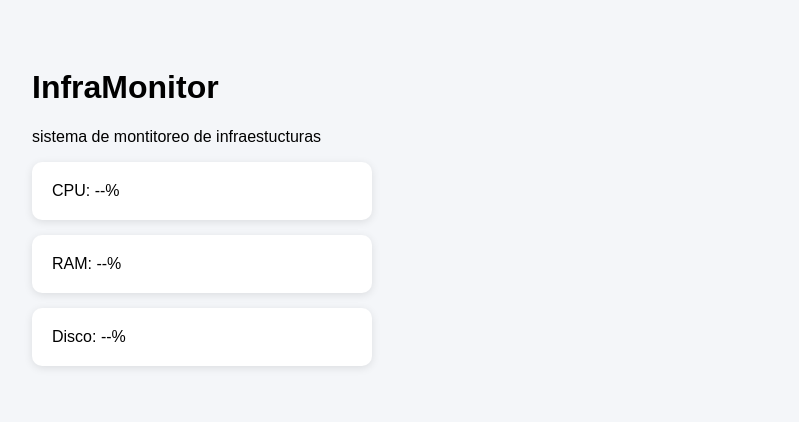
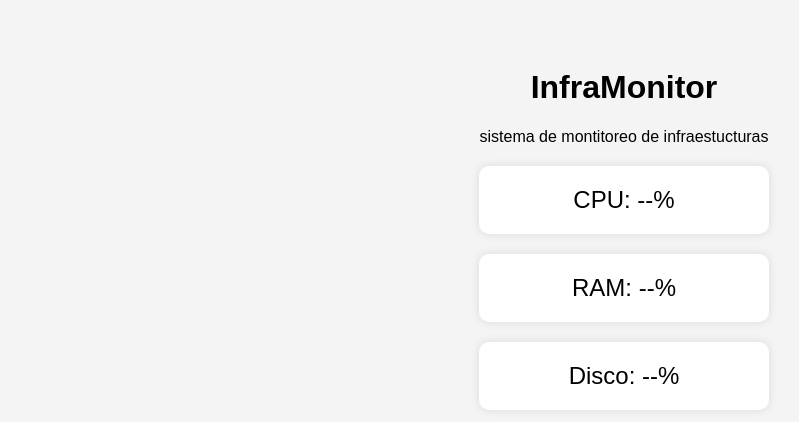
Before and after one commit to deyvidsuker/InfraMonitor, a plain HTML site: page index.html in a window 1280 px wide. Shown: the whole page, without its empty margins (16-815 px from the left). Drawn offline with Linux system fonts and the light colour scheme; no server answers.

Commit message:
Update style.css

```diff
--- a/style.css
+++ b/style.css
@@ -1,14 +1,16 @@
 body{
-    font-family: Arial;
-    background:#f4f6f9;
+    font-family: Arial, sans-serif;
+    background:#f4f4f4;
+    text-align:center;
     padding:40px;
 }
 
 .card{
     background:white;
+    width:250px;
+    margin:20px auto;
     padding:20px;
-    margin:15px 0;
     border-radius:10px;
-    box-shadow:0 2px 8px rgba(0,0,0,.1);
-    width:300px;
+    box-shadow:0 0 10px rgba(0,0,0,.1);
+    font-size:24px;
 }
```
